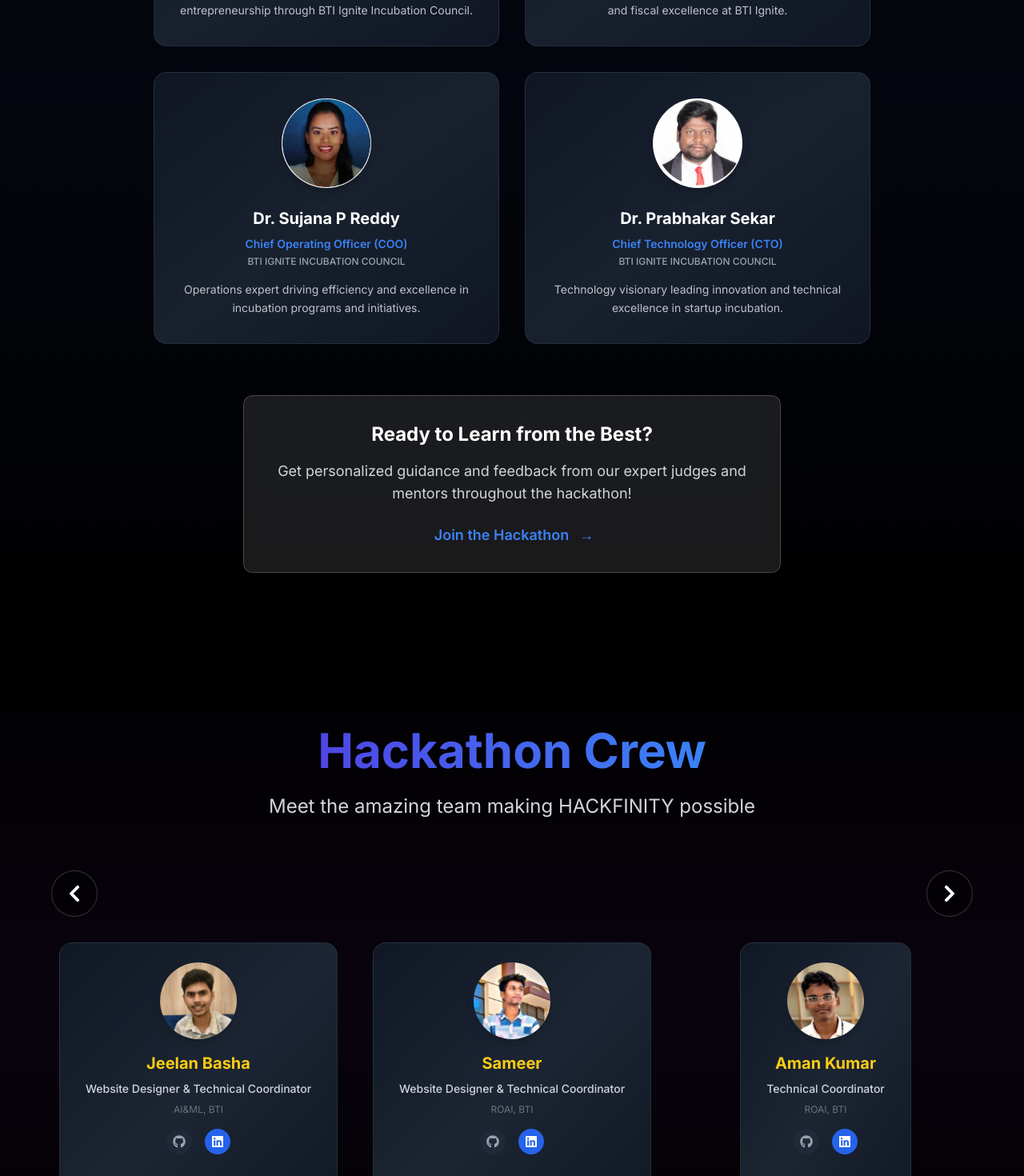
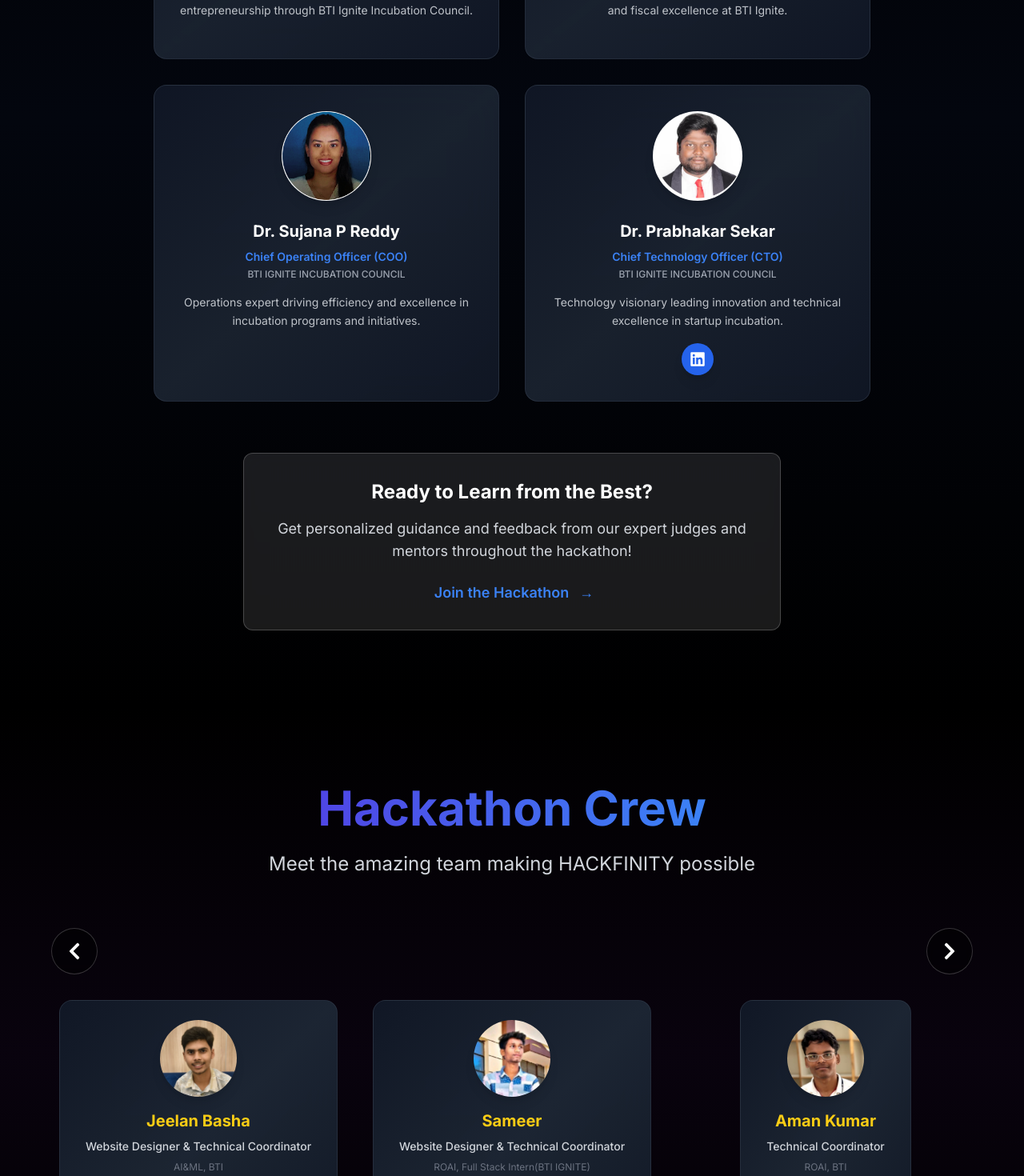
Before and after one commit to Jeelan80/Hackathon-Website, a React (Vite) app in the folder innovatesphere-2025/: page / in a window 1280 px wide. Shown: the part 9220-10690 px from the top of the page at 80% size. Built offline with nearby package versions, Linux system fonts and the light colour scheme; no server answers.

Commit message:
Social Media Handles Updated

```diff
--- a/innovatesphere-2025/src/components/sections/CoordinatorsSection.tsx
+++ b/innovatesphere-2025/src/components/sections/CoordinatorsSection.tsx
@@ -36,7 +36,7 @@ const CoordinatorsSection: React.FC = () => {
       id: '2',
       name: 'Sameer',
       role: 'Website Designer & Technical Coordinator',
-      department: 'ROAI, BTI',
+      department: 'ROAI, Full Stack Intern(BTI IGNITE)',
       image: '/assets/Photos/Hackathon Crew/Sameer.png',
       github: 'https://github.com/sameersam648',
       linkedin: 'https://www.linkedin.com/in/sameer-83733a2a6/'
@@ -54,7 +54,7 @@ const CoordinatorsSection: React.FC = () => {
       id: '4',
       name: 'Likhith Kumar',
       role: 'Poster Designer & Technical Coordinator',
-      department: 'AI&ML, BTI',
+      department: 'AI&ML, Full Stack Intern(BTI IGNITE)',
       image: '/assets/Photos/Hackathon Crew/Likhith Kumar.png',
       github: 'https://github.com/likhithkumar',
       linkedin: 'https://www.linkedin.com/in/likhithkumarj/'
@@ -62,35 +62,35 @@ const CoordinatorsSection: React.FC = () => {
     {
       id: '5',
       name: 'Pruthvi Narayana Reddy V',
-      role: 'Event Manager',
+      role: 'Event Manager(Students Seceratary BTI)',
       department: '',
       image: '/assets/Photos/Hackathon Crew/Pruthvi Narayana Reddy V.jpg'
     },
     {
       id: '6',
       name: ' Apolise Dias',
-      role: 'HR Intern',
+      role: 'HR Intern(BTI IGNITE)',
       department: '',
       image: '/assets/Photos/Hackathon Crew/Apolise Dias.png'
     },
     {
       id: '7',
       name: 'Hemavathi',
-      role: 'Finance Intern',
+      role: 'Finance Intern(BTI IGNITE)',
       department: '',
       image: '/assets/Photos/Hackathon Crew/Hemavathi.png'
     },
     {
       id: '8',
       name: 'Santhosh',
-      role: 'Finance Intern',
+      role: 'Finance Intern(BTI IGNITE)',
       department: '',
       image: '/assets/Photos/Hackathon Crew/Santhosh.png'
     },
     {
       id: '9',
       name: 'Prajwal',
-      role: 'Startup Networking Intern',
+      role: 'Startup Networking Intern(BTI IGNITE)',
       department: '',
       image: '/assets/Photos/Hackathon Crew/Prajwal.png'
     }
--- a/innovatesphere-2025/src/components/sections/JudgesSection.tsx
+++ b/innovatesphere-2025/src/components/sections/JudgesSection.tsx
@@ -2,11 +2,9 @@ import React from 'react';
 import { motion } from 'framer-motion';
 // import { GlassmorphismCard } from '../ui';
 import { fadeInUp, staggerContainer } from '../../utils/animations';
-// import {
-//   FaLinkedin,
-//   FaTwitter,
-//   FaGithub
-// } from 'react-icons/fa';
+import {
+  FaLinkedin
+} from 'react-icons/fa';
 
 interface Person {
   id: string;
@@ -60,7 +58,7 @@ const JudgesSection: React.FC = () => {
       title: 'Chief Technology Officer (CTO)',
       company: 'BTI IGNITE INCUBATION COUNCIL',
       image: '/assets/Photos/Dr. Prabhakar Sekar.png',
-      linkedin: '',
+      linkedin: 'https://www.linkedin.com/in/dr-prabhakar-sekar-27514544?utm_source=share&utm_campaign=share_via&utm_content=profile&utm_medium=ios_app',
       bio: 'Technology visionary leading innovation and technical excellence in startup incubation.',
       expertise: ['Technology Leadership', 'Innovation', 'Technical Strategy']
     }
@@ -131,7 +129,7 @@ const JudgesSection: React.FC = () => {
         <div className="absolute inset-0 bg-gradient-to-br from-primary-purple/5 via-transparent to-primary-blue/5 rounded-2xl opacity-0 group-hover:opacity-100 transition-opacity duration-300"></div>
 
         {/* Content */}
-        <div className="relative z-10 flex flex-col h-full text-center">
+        <div className="relative z-10 flex flex-col h-full text-center justify-between">
           {/* Profile Image */}
           <div className="relative mb-6">
             <motion.div
@@ -162,10 +160,29 @@ const JudgesSection: React.FC = () => {
             </div>
           </div>
 
-          {/* Bio */}
-          <p className="text-gray-300 text-sm leading-relaxed flex-grow opacity-90 group-hover:opacity-100 transition-opacity duration-300">
-            {person.bio}
-          </p>
+          <div className="flex-grow flex flex-col justify-between">
+            {/* Bio */}
+            <p className="text-gray-300 text-sm leading-relaxed opacity-90 group-hover:opacity-100 transition-opacity duration-300 mb-4">
+              {person.bio}
+            </p>
+
+            {/* Social Links */}
+            {person.linkedin && (
+              <div className="flex justify-center">
+                <motion.a
+                  href={person.linkedin}
+                  target="_blank"
+                  rel="noopener noreferrer"
+                  className="w-10 h-10 bg-blue-600 rounded-full flex items-center justify-center text-white hover:bg-blue-500 transition-colors shadow-lg"
+                  whileHover={{ scale: 1.1, y: -2 }}
+                  whileTap={{ scale: 0.9 }}
+                  aria-label={`${person.name} LinkedIn Profile`}
+                >
+                  <FaLinkedin className="w-5 h-5" />
+                </motion.a>
+              </div>
+            )}
+          </div>
         </div>
       </div>
     </motion.div>
```
